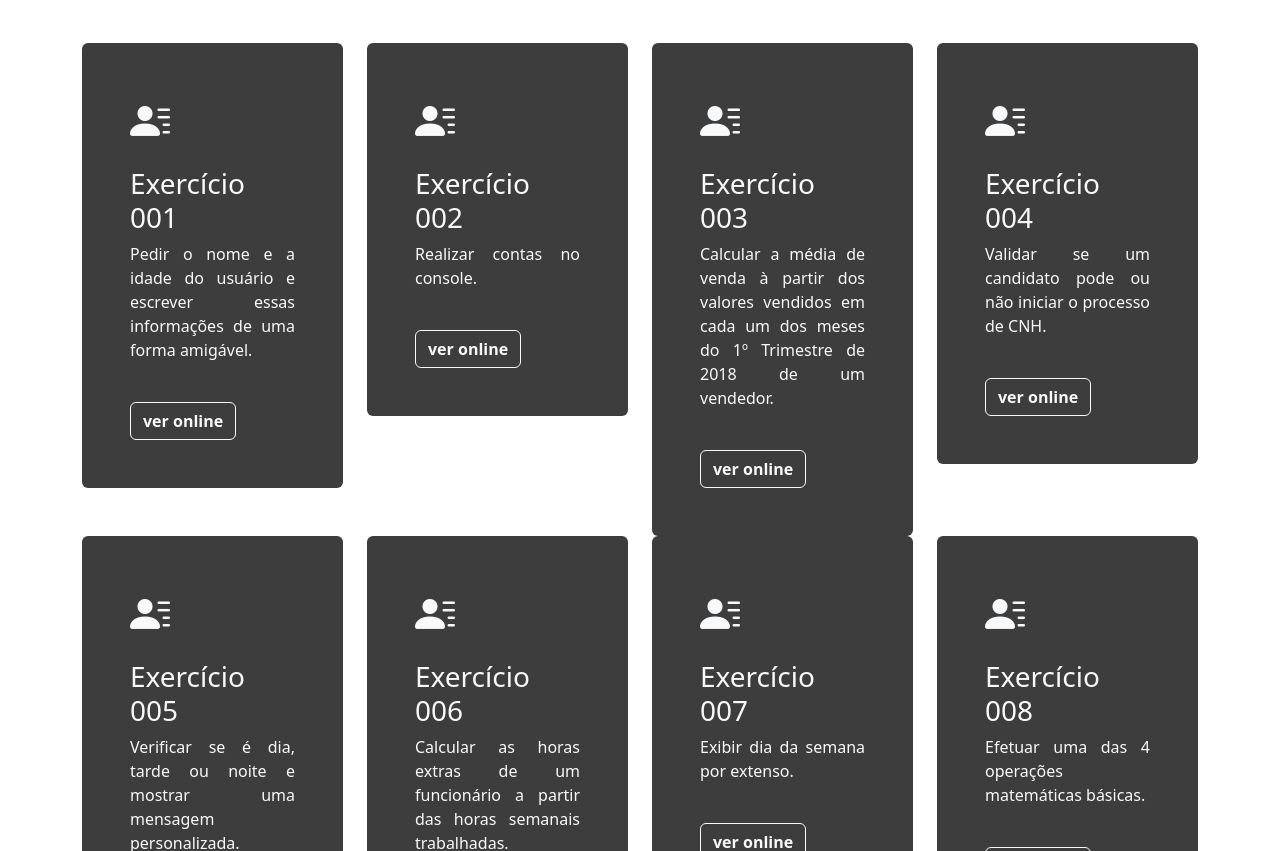
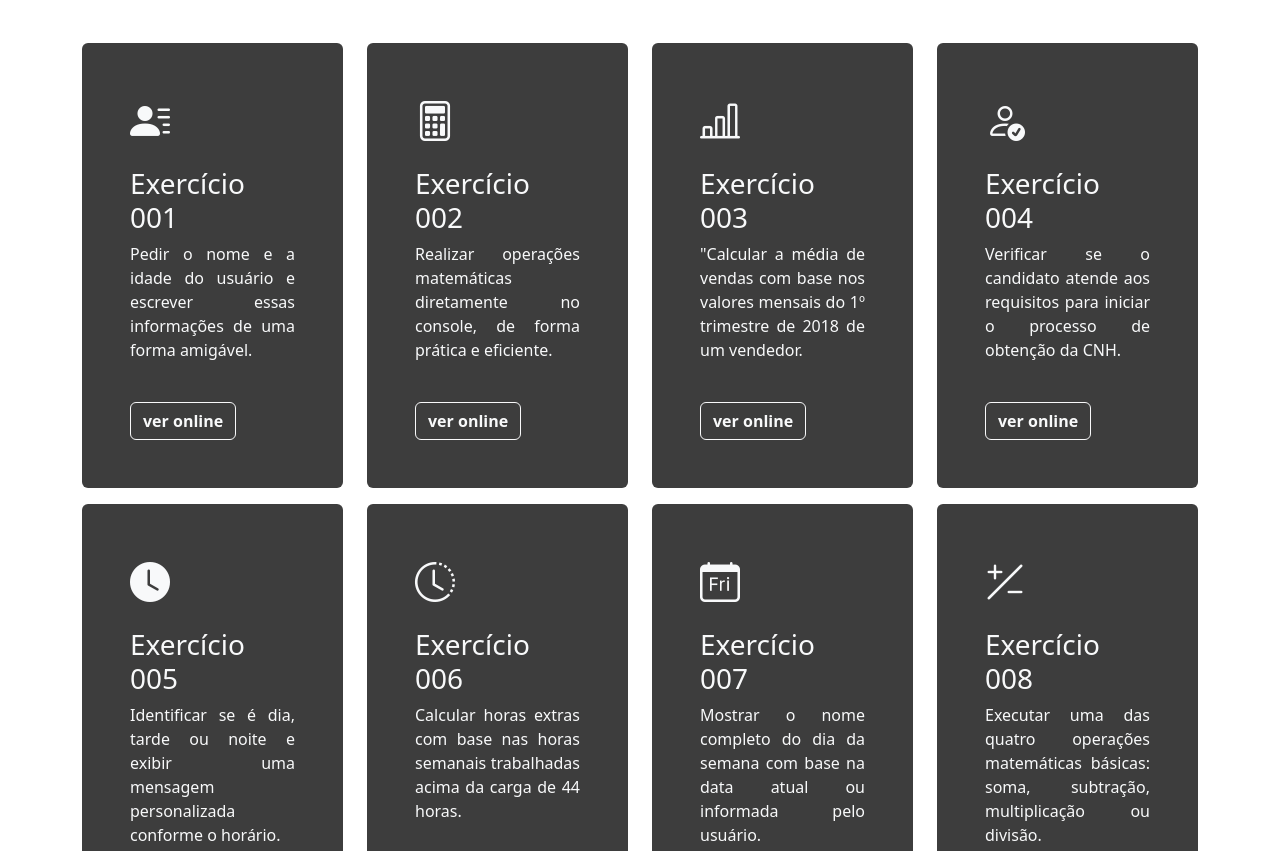
Before and after one commit to gabrieeelss/exercicios-js, a plain HTML site: page index.html in a window 1280 px wide. Shown: the part 101-952 px from the top of the page. Drawn offline with nearby package versions, Linux system fonts and the light colour scheme.

Commit message:
personalizado até o 08

```diff
--- a/index.html
+++ b/index.html
@@ -14,7 +14,7 @@
 <body>
     <div class="container">
         <h1 class="mt-5 mb-5 text-center">EXEMPLOS DE APLICAÇÕES</h1>
-        <div class="row">
+        <div class="row mt-3">
             <div class="col-12 col-md-3">
                 <div class="bg-dark p-5 text-light rounded cartao">
                     <i class="bi bi-person-lines-fill fs-1"></i>
@@ -26,71 +26,71 @@
             </div>
             <div class="col-12 col-md-3">
                 <div class="bg-dark p-5 text-light rounded cartao">
-                    <i class="bi bi-person-lines-fill fs-1"></i>
+                    <i class="bi bi-calculator fs-1"></i>
                     <h3 class="mt-3 titulo-cartao">Exercício 002</h3>
-                    <p class="fw-light">Realizar contas no console.</p>
+                    <p class="fw-light">Realizar operações matemáticas diretamente no console, de forma prática e eficiente.</p>
                     <a href="https://gabrieeelss.github.io/exercicios-js/Exercicio002/"
                         class="btn btn-outline-light fw-semibold mt-4">ver online</a>
                 </div>
             </div>
             <div class="col-12 col-md-3">
                 <div class="bg-dark p-5 text-light rounded cartao">
-                    <i class="bi bi-person-lines-fill fs-1"></i>
+                    <i class="bi bi-bar-chart-line fs-1"></i>
                     <h3 class="mt-3 titulo-cartao">Exercício 003</h3>
-                    <p class="fw-light">Calcular a média de venda à partir dos valores vendidos em cada um dos meses do 1º Trimestre de 2018 de um vendedor.</p>
+                    <p class="fw-light">"Calcular a média de vendas com base nos valores mensais do 1º trimestre de 2018 de um vendedor.</p>
                     <a href="https://gabrieeelss.github.io/exercicios-js/Exercicio003/"
                         class="btn btn-outline-light fw-semibold mt-4">ver online</a>
                 </div>
             </div>
             <div class="col-12 col-md-3">
                 <div class="bg-dark p-5 text-light rounded cartao">
-                    <i class="bi bi-person-lines-fill fs-1"></i>
+                    <i class="bi bi-person-check fs-1"></i>
                     <h3 class="mt-3 titulo-cartao">Exercício 004</h3>
-                    <p class="fw-light">Validar se um candidato pode ou não iniciar o processo de CNH.</p>
+                    <p class="fw-light">Verificar se o candidato atende aos requisitos para iniciar o processo de obtenção da CNH.</p>
                     <a href="https://gabrieeelss.github.io/exercicios-js/Exercicio004/"
                         class="btn btn-outline-light fw-semibold mt-4">ver online</a>
                 </div>
             </div>
         </div>
-         <div class="row">
+         <div class=" row mt-3">
             <div class="col-12 col-md-3">
                 <div class="bg-dark p-5 text-light rounded cartao">
-                    <i class="bi bi-person-lines-fill fs-1"></i>
+                    <i class="bi bi-clock-fill fs-1"></i>
                     <h3 class="mt-3 titulo-cartao">Exercício 005</h3>
-                    <p class="fw-light">Verificar se é dia, tarde ou noite e mostrar uma mensagem personalizada.</p>
+                    <p class="fw-light">Identificar se é dia, tarde ou noite e exibir uma mensagem personalizada conforme o horário.</p>
                     <a href="https://gabrieeelss.github.io/exercicios-js/Exercicio005/"
                         class="btn btn-outline-light fw-semibold mt-4">ver online</a>
                 </div>
             </div>
             <div class="col-12 col-md-3">
                 <div class="bg-dark p-5 text-light rounded cartao">
-                    <i class="bi bi-person-lines-fill fs-1"></i>
+                    <i class="bi bi-clock-history fs-1"></i>
                     <h3 class="mt-3 titulo-cartao">Exercício 006</h3>
-                    <p class="fw-light">Calcular as horas extras de um funcionário a partir das horas semanais trabalhadas. Considerar a carga horária do funcionário de 44 horas por semana.</p>
+                    <p class="fw-light">Calcular horas extras com base nas horas semanais trabalhadas acima da carga de 44 horas.</p>
                     <a href="https://gabrieeelss.github.io/exercicios-js/Exercicio006/"
                         class="btn btn-outline-light fw-semibold mt-4">ver online</a>
                 </div>
             </div>
             <div class="col-12 col-md-3">
                 <div class="bg-dark p-5 text-light rounded cartao">
-                    <i class="bi bi-person-lines-fill fs-1"></i>
+                    <i class="bi bi-calendar-day fs-1"></i>
                     <h3 class="mt-3 titulo-cartao">Exercício 007</h3>
-                    <p class="fw-light">Exibir dia da semana por extenso.</p>
+                    <p class="fw-light">Mostrar o nome completo do dia da semana com base na data atual ou informada pelo usuário.</p>
                     <a href="https://gabrieeelss.github.io/exercicios-js/Exercicio007/"
                         class="btn btn-outline-light fw-semibold mt-4">ver online</a>
                 </div>
             </div>
             <div class="col-12 col-md-3">
                 <div class="bg-dark p-5 text-light rounded cartao">
-                    <i class="bi bi-person-lines-fill fs-1"></i>
+                    <i class="bi bi-plus-slash-minus fs-1"></i>
                     <h3 class="mt-3 titulo-cartao">Exercício 008</h3>
-                    <p class="fw-light">Efetuar uma das 4 operações matemáticas básicas.</p>
+                    <p class="fw-light">Executar uma das quatro operações matemáticas básicas: soma, subtração, multiplicação ou divisão.</p>
                     <a href="https://gabrieeelss.github.io/exercicios-js/Exercicio008/"
                         class="btn btn-outline-light fw-semibold mt-4">ver online</a>
                 </div>
             </div>
         </div>
-         <div class="row">
+         <div class=" row mt-3">
             <div class="col-12 col-md-3">
                 <div class="bg-dark p-5 text-light rounded cartao">
                     <i class="bi bi-person-lines-fill fs-1"></i>
@@ -112,18 +112,29 @@
             <div class="col-12 col-md-3">
                 <div class="bg-dark p-5 text-light rounded cartao">
                     <i class="bi bi-person-lines-fill fs-1"></i>
-                    <h3 class="mt-3 titulo-cartao">Exercício 001</h3>
+                    <h3 class="mt-3 titulo-cartao">Exercício 011</h3>
                     <p class="fw-light">Calcular a média de venda à partir dos valores vendidos em cada um dos meses do 1º Trimestre de 2018 de um vendedor.</p>
-                    <a href="https://gabrieeelss.github.io/exercicios-js/Exercicio003/"
+                    <a href="https://gabrieeelss.github.io/exercicios-js/Exercicio011/"
                         class="btn btn-outline-light fw-semibold mt-4">ver online</a>
                 </div>
             </div>
             <div class="col-12 col-md-3">
                 <div class="bg-dark p-5 text-light rounded cartao">
                     <i class="bi bi-person-lines-fill fs-1"></i>
-                    <h3 class="mt-3 titulo-cartao">Exercício 001</h3>
+                    <h3 class="mt-3 titulo-cartao">Exercício 012</h3>
                     <p class="fw-light">Validar se um candidato pode ou não iniciar o processo de CNH.</p>
-                    <a href="https://gabrieeelss.github.io/exercicios-js/Exercicio004/"
+                    <a href="https://gabrieeelss.github.io/exercicios-js/Exercicio012/"
+                        class="btn btn-outline-light fw-semibold mt-4">ver online</a>
+                </div>
+            </div>
+        </div>
+        <div class=" row mt-3">
+                       <div class="col-12 col-md-3">
+                <div class="bg-dark p-5 text-light rounded cartao">
+                    <i class="bi bi-person-lines-fill fs-1"></i>
+                    <h3 class="mt-3 titulo-cartao">Exercício 013</h3>
+                    <p class="fw-light">Validar se um candidato pode ou não iniciar o processo de CNH.</p>
+                    <a href="https://gabrieeelss.github.io/exercicios-js/Exercicio013/"
                         class="btn btn-outline-light fw-semibold mt-4">ver online</a>
                 </div>
             </div>
```
